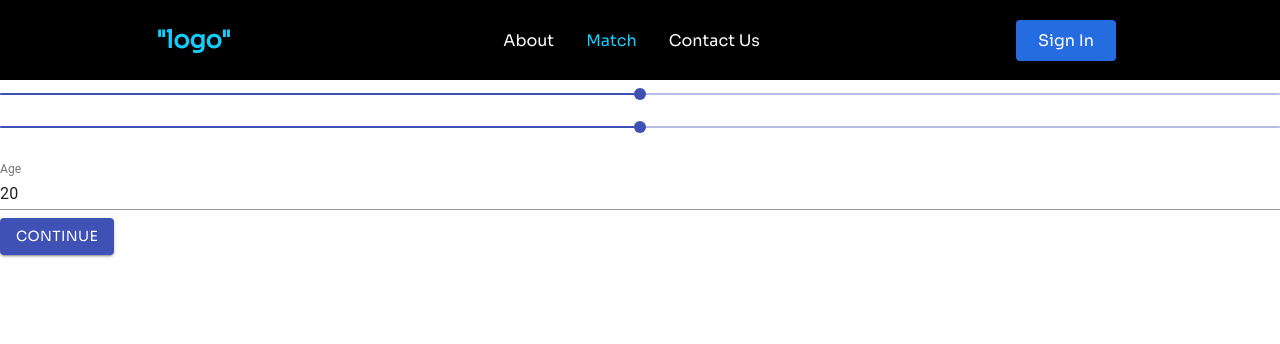
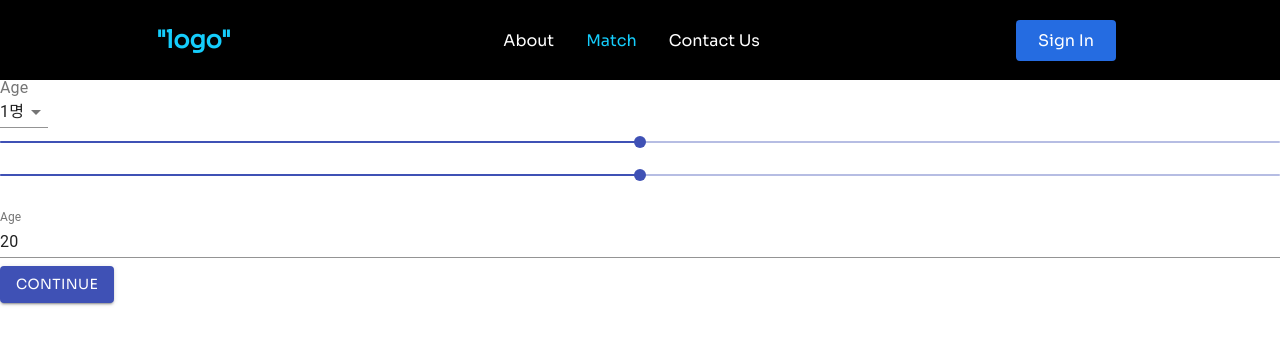
Before and after one commit to bbang3/madcamp-2020-winter, a React (Create React App) app: page /match in a window 1280 px wide. Shown: the top 344 px of the page. Built offline with nearby package versions, Linux system fonts and the light colour scheme; no server answers; what google-maps-react would draw is missing.

Commit message:
Add Confirm stage in match form

```diff
--- /dev/null
+++ b/src/components/Form/Confirm.js
@@ -0,0 +1,35 @@
+import { Box } from "@material-ui/core";
+import { GoogleApiWrapper, Map, Marker } from "google-maps-react";
+import React from "react";
+
+const Confirm = ({ google, values }) => {
+  console.log(values);
+
+  return (
+    <div>
+      주어진 정보가 맞는지 다시 한번 확인해주세요.
+      <Box>팀원 수: {values.groupSize}</Box>
+      <Box>실력: {values.skills}</Box>
+      <Box>플레이스타일: {values.intensity}</Box>
+      <Box>평균 나이: {values.age}</Box>
+      <Box>경기 시각: {values.selectedDate.toLocaleString("ko-KR")}</Box>
+      <Box>경기 장소</Box>
+      <Box>
+        <Map
+          google={google}
+          zoom={15}
+          style={{ width: "70%", height: "70%" }}
+          initialCenter={values.location}
+          disableDefaultUI={true}
+        >
+          <Marker position={values.location} />
+        </Map>
+      </Box>
+      <Box>* 경기 시각과 장소는 매칭 결과에 따라 소폭 변동될 수 있습니다.</Box>
+    </div>
+  );
+};
+
+export default GoogleApiWrapper({
+  apiKey: `${process.env.REACT_APP_GOOGLE_MAP_API}`,
+})(Confirm);
--- a/src/components/Form/FormGroupDetails.js
+++ b/src/components/Form/FormGroupDetails.js
@@ -4,12 +4,25 @@ import AppBar from "@material-ui/core/AppBar";
 import { ThemeProvider } from "@material-ui/core/styles";
 import TextField from "@material-ui/core/TextField";
 import Button from "@material-ui/core/Button";
-import { Slider } from "@material-ui/core";
+import { InputLabel, MenuItem, Select, Slider } from "@material-ui/core";
 
 const FormGroupDetails = ({ values, setState }) => {
   return (
     <div>
-      <AppBar title="Enter Personal Details" />
+      <InputLabel id="group-size-label">Age</InputLabel>
+      <Select
+        labelId="group-size-label"
+        value={values.groupSize}
+        onChange={(e) => {
+          setState({ ...values, groupSize: e.target.value });
+        }}
+      >
+        <MenuItem value={1}>1명</MenuItem>
+        <MenuItem value={2}>2명</MenuItem>
+        <MenuItem value={3}>3명</MenuItem>
+        <MenuItem value={4}>4명</MenuItem>
+        <MenuItem value={5}>5명</MenuItem>
+      </Select>
       <Slider
         value={values.skills}
         onChange={(e, value) => {
--- a/src/components/Form/MultiStepForm.js
+++ b/src/components/Form/MultiStepForm.js
@@ -1,5 +1,6 @@
 import { Button } from "@material-ui/core";
 import React, { Component, useState } from "react";
+import Confirm from "./Confirm";
 import FormDate from "./FormDate";
 import FormGroupDetails from "./FormGroupDetails";
 import FormPlace from "./FormPlace";
@@ -7,15 +8,18 @@ import FormPlace from "./FormPlace";
 const MultiStepForm = () => {
   const [step, setStep] = useState(0);
   const [state, setState] = useState({
-    step: 1,
+    // step: 1,
+    groupSize: 1,
     skills: 5,
     intensity: 5,
     age: 20,
   });
-  const [location, setLocation] = useState(null);
+  const [location, setLocation] = useState(
+    { lat: 36.37374155241465, lng: 127.35836653738268 } // KAIST dormitory
+  );
 
   const [selectedDate, setSelectedDate] = useState(
-    new Date(parseInt(Date.now() / 1800000) * 1800000)
+    new Date(Math.ceil(Date.now() / 1800000) * 1800000) // ceil to nearest 30 minutes
   );
   console.log(selectedDate);
 
@@ -30,13 +34,12 @@ const MultiStepForm = () => {
     setStep(step - 1);
   };
 
-  const handleDateChange = (date) => {
-    setSelectedDate(date);
-    console.log(date);
+  const onSubmit = (values) => {
+    console.log(JSON.stringify(values));
   };
 
-  const { skills, intensity, age } = state;
-  const values = { skills, intensity, age };
+  const { groupSize, skills, intensity, age } = state;
+  const values = { groupSize, skills, intensity, age, location, selectedDate };
 
   switch (step) {
     case 0:
@@ -45,7 +48,7 @@ const MultiStepForm = () => {
           <FormGroupDetails
             setState={setState}
             nextStep={nextStep}
-            values={values}
+            values={state}
           />
           <Button
             color="primary"
@@ -83,6 +86,26 @@ const MultiStepForm = () => {
           </Button>
         </>
       );
+    case 2:
+      return (
+        <>
+          <Confirm values={values} />
+          <Button
+            color="primary"
+            variant="contained"
+            onClick={() => onSubmit(values)}
+          >
+            Submit
+          </Button>
+          <Button
+            color="secondary"
+            variant="contained"
+            onClick={() => prevStep()}
+          >
+            Back
+          </Button>
+        </>
+      );
     default:
       return <>!!!</>;
   }
```
Also changed, not shown: src/components/Form/ConFirm.js (deleted, +0 -7 lines), 1 other file (tests, documents, lock files or other folders).
